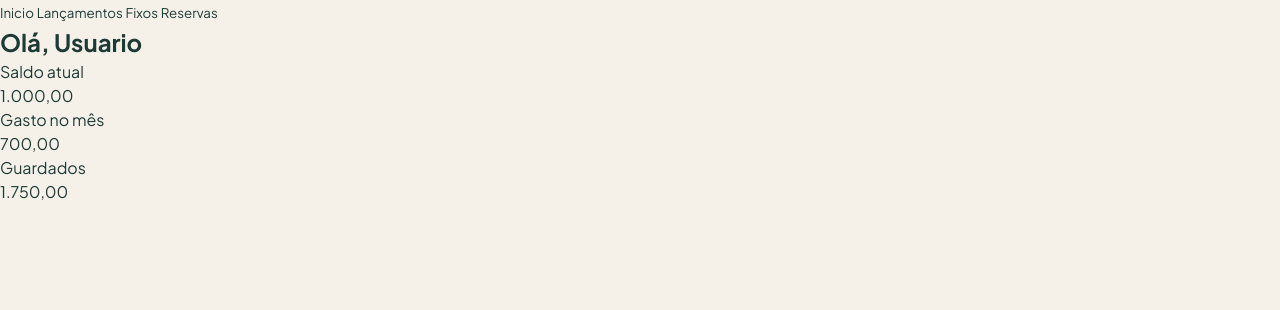
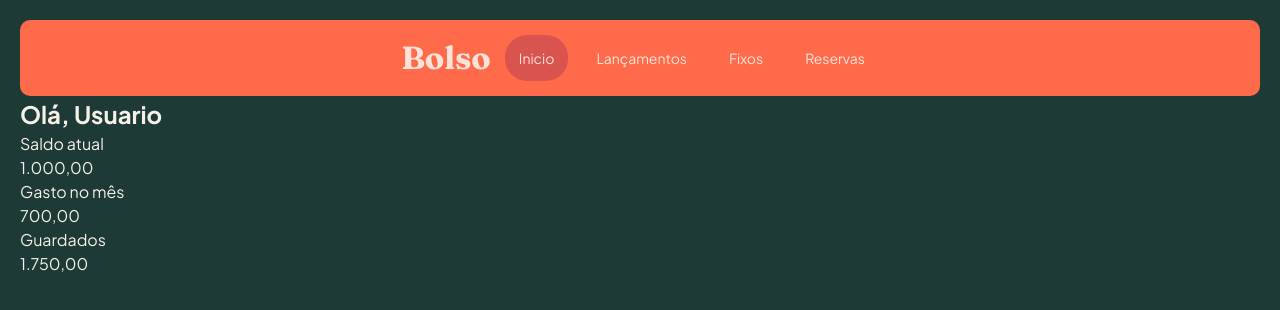
Before and after one commit to AurocaAmaFarofa/Bolso-Gestor-Financeiro, a plain HTML site: page index.html in a window 1280 px wide. Drawn offline with Linux system fonts and the light colour scheme.

Commit message:
style: pagina DarkMode

```diff
--- a/index.html
+++ b/index.html
@@ -15,12 +15,37 @@
   </head>
   <body>
     <div>
-      <header>
+      <header class="app-header">
+        <h1 class="app-title">Bolso</h1>
         <nav>
-          <button onclick="mostrarPagina('dashboard')">Inicio</button>
-          <button onclick="mostrarPagina('expenses')">Lançamentos</button>
-          <button onclick="mostrarPagina('fixedExpenses')">Fixos</button>
-          <button onclick="mostrarPagina('reserved')">Reservas</button>
+          <button
+            onclick="mostrarPagina('dashboard')"
+            class="btn-header btn-header-active"
+            id="btn-dashboard"
+          >
+            Inicio
+          </button>
+          <button
+            onclick="mostrarPagina('expenses')"
+            class="btn-header btn-header-active"
+            id="btn-expenses"
+          >
+            Lançamentos
+          </button>
+          <button
+            onclick="mostrarPagina('fixedExpenses')"
+            class="btn-header btn-header-active"
+            id="btn-fixedExpenses"
+          >
+            Fixos
+          </button>
+          <button
+            onclick="mostrarPagina('reserved')"
+            class="btn-header btn-header-active"
+            id="btn-reserved"
+          >
+            Reservas
+          </button>
         </nav>
       </header>
       <main>
--- a/script.js
+++ b/script.js
@@ -7,6 +7,14 @@ function mostrarPagina(idPagina) {
   if (paginaAtiva) {
     paginaAtiva.classList.add("active-page");
   }
+  const btnAtivo = document.querySelectorAll(".btn-header");
+  btnAtivo.forEach((btn) => {
+    btn.classList.remove("btn-header-active");
+  });
+  const btnAtual = document.getElementById("btn-" + idPagina);
+  if (btnAtual) {
+    btnAtual.classList.add("btn-header-active");
+  }
 }
 
 window.onload = () => mostrarPagina("dashboard");
--- a/style.css
+++ b/style.css
@@ -34,10 +34,11 @@ html {
 }
 body {
   font-family: var(--font-body);
-  background: var(--color-bg);
-  color: var(--color-ink);
+  background: var(--color-ink);
+  color: var(--color-bg);
   line-height: 1.5;
   -webkit-font-smoothing: antialiased;
+  margin: 20px;
 }
 button {
   font-family: inherit;
@@ -77,3 +78,36 @@ svg {
 .page.active-page {
   display: block;
 }
+
+.app-header {
+  background-color: var(--color-accent);
+  padding: var(--radius-md);
+  border-radius: var(--radius-sm);
+  color: var(--color-accent-soft);
+  display: flex;
+  justify-content: center;
+  gap: var(--radius-md);
+  font-family: var(--font-body);
+  align-items: center;
+}
+
+.app-title {
+  font-family: var(--font-display);
+}
+
+.app-header nav {
+  display: flex;
+  gap: var(--radius-md);
+}
+
+.btn-header {
+  padding: var(--radius-md);
+  border-radius: var(--radius-lg);
+  font-size: var(--radius-md);
+}
+
+.btn-header-active {
+  background-color: var(--color-expense);
+  padding: var(--radius-md);
+  border-radius: var(--radius-lg);
+}
```
